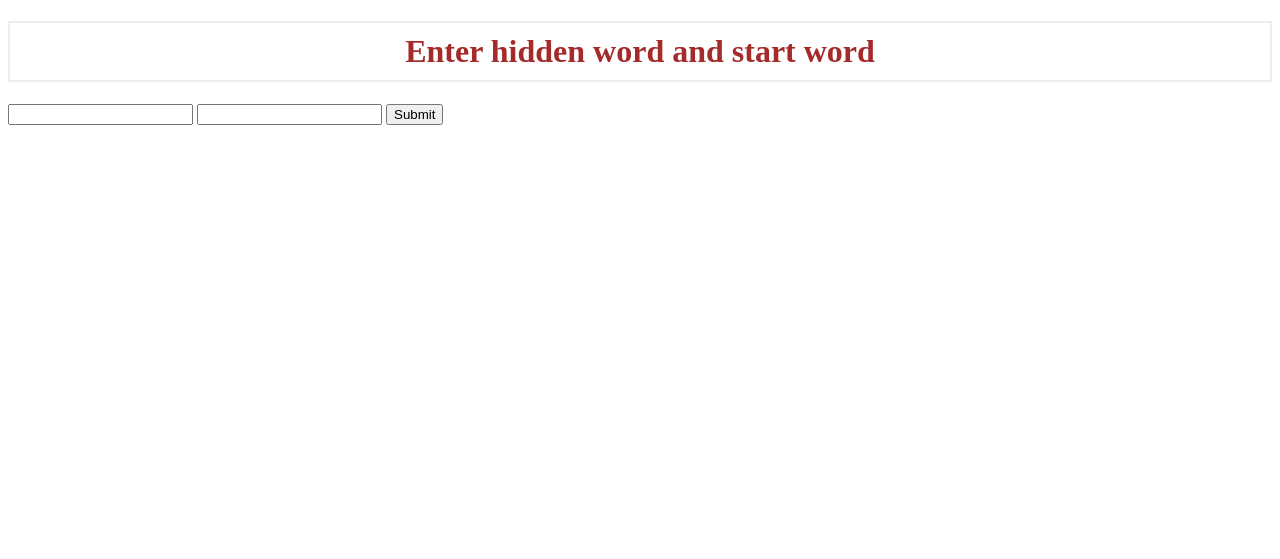
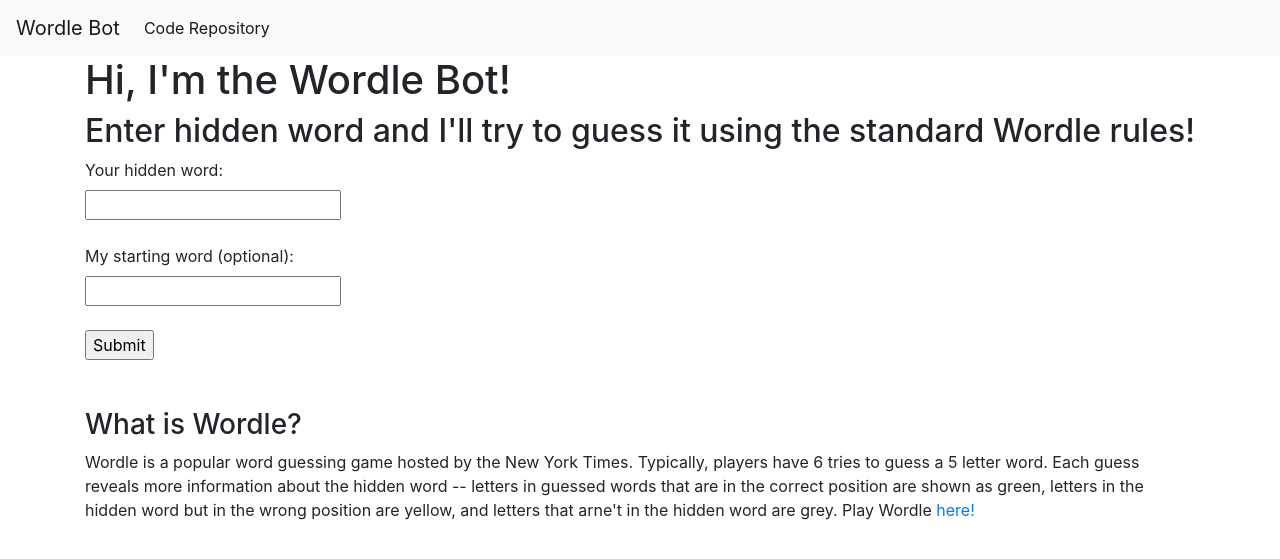
Before and after one commit to zacharysparrow/wordle-bot, a Flask app: page / in a window 1280 px wide. Shown: the top 559 px of the page. Run offline with Flask 3, Linux system fonts and the light colour scheme; some libraries are stand-ins or nearby versions.

Commit message:
web app formatting

```diff
--- a/app.py
+++ b/app.py
@@ -19,8 +19,18 @@ def index():
         if request.method == 'POST':
             hidden_word = request.form['hidden_word']
             start_word = request.form['start_word']
+            if len(hidden_word) != 5:
+                return render_template('index.html', output=f'Please choose a 5-letter long hidden word!')
+            if len(start_word) != 5 and start_word != '':
+                return render_template('index.html', output=f'Please choose a 5-letter long starting word!')
+            if hidden_word not in dict5:
+                return render_template('index.html', output=f"Hmm... your hidden word isn't in my dictionary.")
+            if start_word not in dict5 and len(start_word) != 0:
+                return render_template('index.html', output=f"Hmm... your starting word isn't in my dictionary.")
+            if start_word == '':
+                start_word = 'reals'
             solution = wordle_solve(hidden_word, start_word, dict5)
-            return render_template('index.html', output=f'The solution: {solution}')
+            return render_template('index.html', output=solution)
     return render_template('index.html')
 
 if __name__ == '__main__':
--- a/static/css/style.css
+++ b/static/css/style.css
@@ -4,3 +4,12 @@ h1 {
     text-align: center;
     padding: 10px;
 }
+
+h2 {
+   text-align: center;
+   padding: 5px
+}
+
+body {
+   text-align: center;
+}
--- /dev/null
+++ b/templates/base.html
@@ -0,0 +1,37 @@
+<!doctype html>
+<html lang="en">
+  <head>
+    <!-- Required meta tags -->
+    <meta charset="utf-8">
+    <meta name="viewport" content="width=device-width, initial-scale=1, shrink-to-fit=no">
+
+    <!-- Bootstrap CSS -->
+    <link rel="stylesheet" href="https://stackpath.bootstrapcdn.com/bootstrap/4.3.1/css/bootstrap.min.css" integrity="sha384-ggOyR0iXCbMQv3Xipma34MD+dH/1fQ784/j6cY/iJTQUOhcWr7x9JvoRxT2MZw1T" crossorigin="anonymous">
+
+    <title>{% block title %} {% endblock %}</title>
+  </head>
+  <body>
+    <nav class="navbar navbar-expand-md navbar-light bg-light">
+        <a class="navbar-brand" href="{{ url_for('index')}}">Wordle Bot</a>
+        <button class="navbar-toggler" type="button" data-toggle="collapse" data-target="#navbarNav" aria-controls="navbarNav" aria-expanded="false" aria-label="Toggle navigation">
+            <span class="navbar-toggler-icon"></span>
+        </button>
+        <div class="collapse navbar-collapse" id="navbarNav">
+            <ul class="navbar-nav">
+            <li class="nav-item active">
+                <a class="nav-link" href="https://github.com/zacharysparrow/wordle-bot">Code Repository</a>
+            </li>
+            </ul>
+        </div>
+    </nav>
+    <div class="container">
+        {% block content %} {% endblock %}
+    </div>
+
+    <!-- Optional JavaScript -->
+    <!-- jQuery first, then Popper.js, then Bootstrap JS -->
+    <script src="https://code.jquery.com/jquery-3.3.1.slim.min.js" integrity="sha384-q8i/X+965DzO0rT7abK41JStQIAqVgRVzpbzo5smXKp4YfRvH+8abtTE1Pi6jizo" crossorigin="anonymous"></script>
+    <script src="https://cdnjs.cloudflare.com/ajax/libs/popper.js/1.14.7/umd/popper.min.js" integrity="sha384-UO2eT0CpHqdSJQ6hJty5KVphtPhzWj9WO1clHTMGa3JDZwrnQq4sF86dIHNDz0W1" crossorigin="anonymous"></script>
+    <script src="https://stackpath.bootstrapcdn.com/bootstrap/4.3.1/js/bootstrap.min.js" integrity="sha384-JjSmVgyd0p3pXB1rRibZUAYoIIy6OrQ6VrjIEaFf/nJGzIxFDsf4x0xIM+B07jRM" crossorigin="anonymous"></script>
+  </body>
+</html>
--- a/templates/index.html
+++ b/templates/index.html
@@ -1,19 +1,37 @@
-<!DOCTYPE html>
-<html>
-<head>
-    <meta charset="UTF-8">
-    <link rel="stylesheet" href="{{ url_for('static', filename= 'css/style.css') }}">
-    <title>Wordle-Bot</title>
-</head>
-<body>
-    <h1>Enter hidden word and start word</h1>
+{% extends 'base.html' %}
+
+{% block content %}
+    <h1>{% block title %} Hi, I'm the Wordle Bot! {% endblock %}</h1>
+    <h2>Enter hidden word and I'll try to guess it using the standard Wordle rules!</h2>
     <form method="POST">
-        <input type="text" name="hidden_word">
-        <input type="text" name="start_word">
+	<label for="fname">Your hidden word:</label><br>
+	<input type="text" name="hidden_word"><br><br>
+	<label for="lname">My starting word (optional):</label><br>
+	<input type="text" name="start_word"><br><br>
 	<input type="submit" value="Submit">
     </form>
+    <table>
     {% if output %}
-        <h2>{{ output }}</h2>
+	<br>
+    {% for word in output %}
+	{%- for lett in word[0] -%}
+       	   {% set color_info = word[1][loop.index0] %}
+	   {% set text_data = word[0] %}
+	   {% if color_info == '2' %}
+		{% set bg_color = '#009900' %}
+	   {% elif color_info == '1' %}
+		{% set bg_color = '#f4d03f' %}
+	   {% else %}
+		{% set bg_color = '#808080' %}
+	   {% endif %}
+	   <a style="background-color: {{ bg_color }}; font-size:36px; font-family:Noto Sans Mono"> {{ lett }} </a>
+	{%- endfor -%}
+	<br>
+    {% endfor %}
     {% endif %}
-</body>
-</html>
+    </table>
+    <br>
+    <br>
+    <h3> What is Wordle?</h3>
+    <body> Wordle is a popular word guessing game hosted by the New York Times. Typically, players have 6 tries to guess a 5 letter word. Each guess reveals more information about the hidden word -- letters in guessed words that are in the correct position are shown as green, letters in the hidden word but in the wrong position are yellow, and letters that arne't in the hidden word are grey. Play Wordle <a href="https://www.nytimes.com/games/wordle/index.html">here!</a> </body>
+{% endblock %}
```
Also changed, not shown: README.md.
